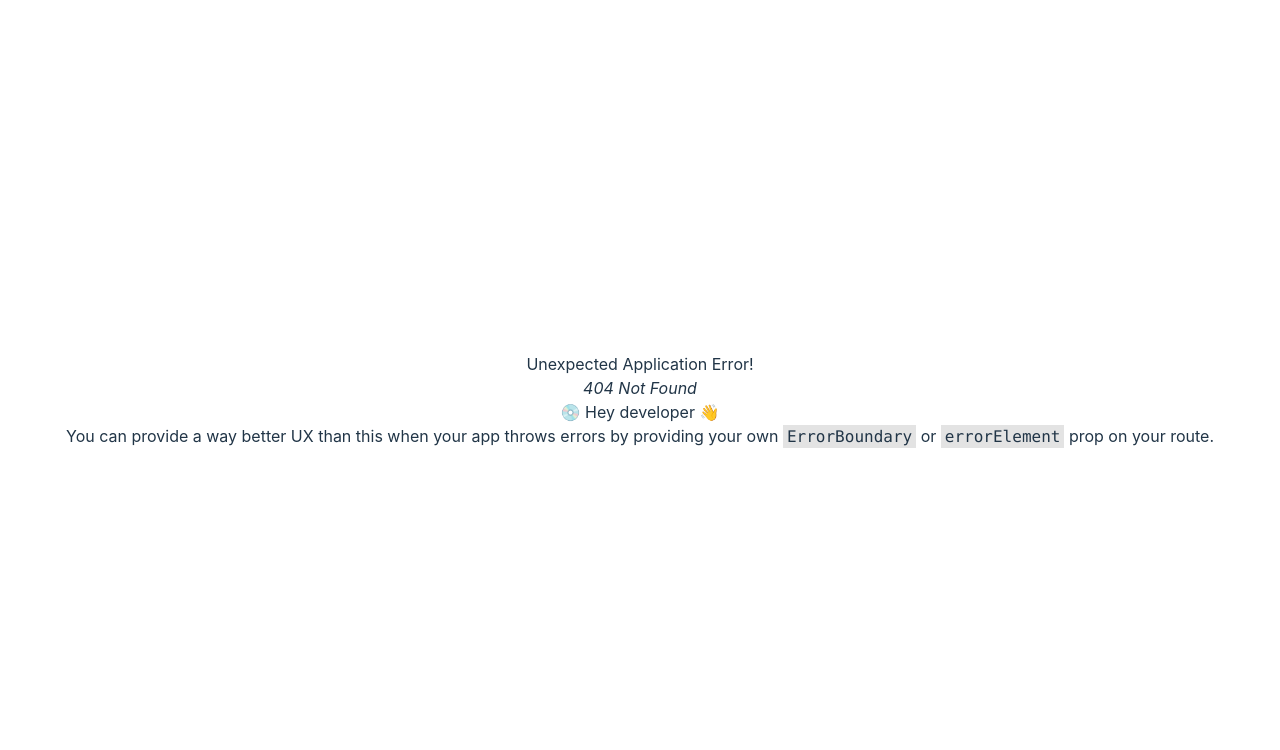
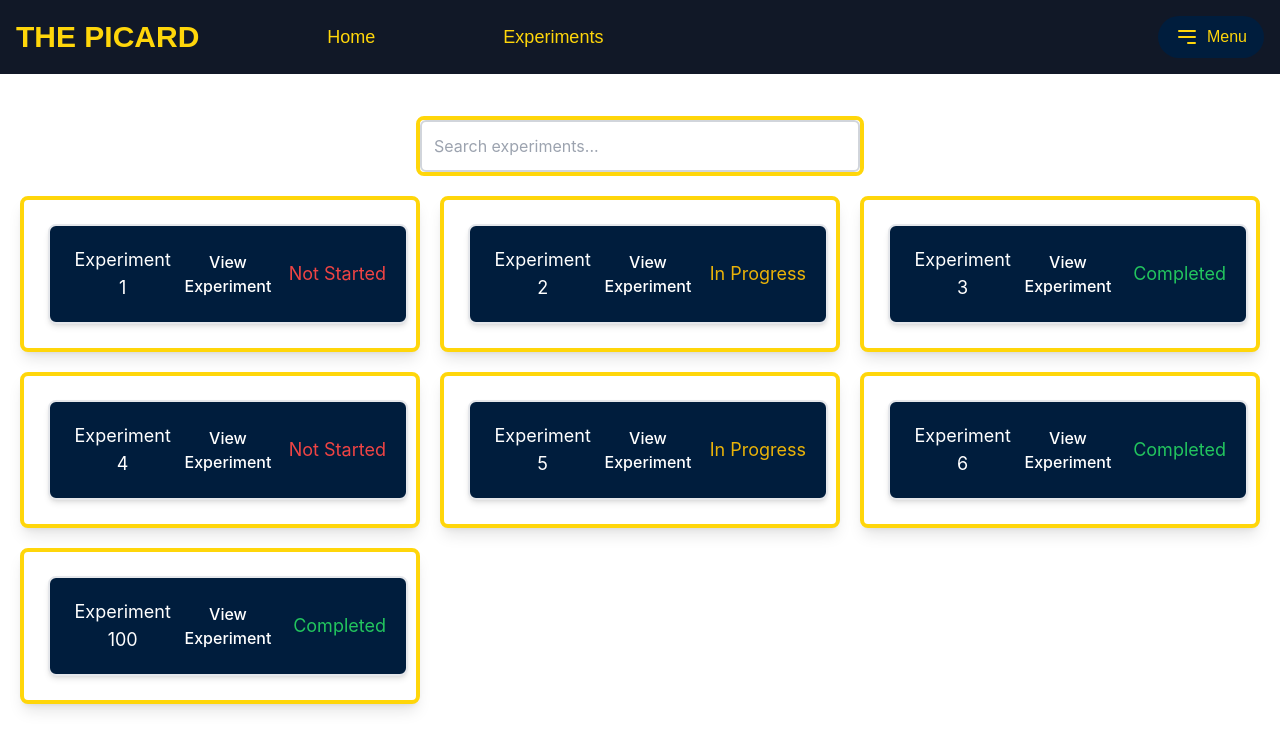
Before and after one commit to ThePICARDProject/481-FrontEnd, a React (Vite) app in the folder picard/: page /history in a window 1280 px wide. Before the commit this address had no page. Shown: the top 750 px of the page. Built offline with nearby package versions, Linux system fonts and the light colour scheme; a web font is replaced by a local one.

Commit message:
history page and updated routing

```diff
--- a/picard/src/App.jsx
+++ b/picard/src/App.jsx
@@ -9,6 +9,7 @@ import LandingPage from "./routes/landing_page";
 import Home from "./routes/home";
 import Experiment from "./routes/Experiment";
 import DataVisualization from "./routes/data_visualization";
+import History from "./routes/history";
 
 const router = createBrowserRouter([
   {
@@ -39,6 +40,10 @@ const router = createBrowserRouter([
     path: "/data-visualization",
     element: <DataVisualization />,
   },
+  {
+    path: "/history",
+    element: <History />,
+  },
 ]);
 
 function App() {
--- a/picard/src/routes/forgot-password.jsx
+++ b/picard/src/routes/forgot-password.jsx
@@ -1,7 +1,7 @@
 import React from "react";
 import pulsarBg from "../assets/pulsar_background.jpg";
 import logo from "../assets/PICARD_logo.png";
-import "../assets/css/LandingPages.css";
+import "../assets/css/landingPages.css";
 
 function ForgotPassword() {
   return (
--- /dev/null
+++ b/picard/src/routes/history.jsx
@@ -0,0 +1,59 @@
+import React, { useState } from 'react';
+import ExperimentCard from '../components/experimentcard/experimentcard';
+import Header from '../components/header/header';
+
+function History() {
+    const [searchQuery, setSearchQuery] = useState('');
+
+    const experiments = [
+        { name: 'Experiment 1', link: 'http://example.com/1', state: '1' },
+        { name: 'Experiment 2', link: 'http://example.com/2', state: '2' },
+        { name: 'Experiment 3', link: 'http://example.com/3', state: '3' },
+        { name: 'Experiment 4', link: 'http://example.com/3', state: '1' },
+        { name: 'Experiment 5', link: 'http://example.com/3', state: '2' },
+        { name: 'Experiment 6', link: 'http://example.com/3', state: '3' },
+        { name: 'Experiment 100', link: 'http://example.com/3', state: '3' },
+    ];
+
+    // Filter experiments based on the search query
+    const filteredExperiments = experiments.filter(experiment =>
+        experiment.name.toLowerCase().includes(searchQuery.toLowerCase())
+    );
+
+    return (
+        <>
+            <Header />
+            <div className="p-5 flex flex-col items-center">
+                {/* Search bar */}
+                <div className="mb-5 mt-5 w-full max-w-md border-4 rounded-lg border-[#FFD60A]">
+                    <input
+                        type="text"
+                        className="w-full p-3 border-2 border-gray-300 rounded-md focus:outline-none focus:ring-2 focus:ring-[#FFD60A]"
+                        placeholder="Search experiments..."
+                        value={searchQuery}
+                        onChange={(e) => setSearchQuery(e.target.value)}
+                    />
+                </div>
+
+                {/* Experiment cards */}
+                <div className="w-full grid grid-cols-1 gap-5 md:grid-cols-2 lg:grid-cols-3">
+                    {filteredExperiments.length > 0 ? (
+                        filteredExperiments.map((experiment, index) => (
+                            <div key={index} className="p-4 border-4 rounded-lg border-[#FFD60A] bg-white shadow-lg">
+                                <ExperimentCard
+                                    experimentName={experiment.name}
+                                    link={experiment.link}
+                                    experimentState={experiment.state}
+                                />
+                            </div>
+                        ))
+                    ) : (
+                        <p className="col-span-full text-center text-gray-500">No experiments found.</p>
+                    )}
+                </div>
+            </div>
+        </>
+    );
+}
+
+export default History;
--- a/picard/src/routes/login.jsx
+++ b/picard/src/routes/login.jsx
@@ -2,7 +2,7 @@ import React from "react";
 import pulsarBg from "../assets/pulsar_background.jpg";
 import logo from "../assets/PICARD_logo.png";
 import "../App.css";
-import "../assets/css/LandingPages.css";
+import "../assets/css/landingPages.css";
 
 function LoginPage() {
   return (
--- a/picard/src/routes/sign-up.jsx
+++ b/picard/src/routes/sign-up.jsx
@@ -1,7 +1,7 @@
 import React from "react";
 import pulsarBg from "../assets/pulsar_background.jpg";
 import logo from "../assets/PICARD_logo.png";
-import "../assets/css/LandingPages.css";
+import "../assets/css/landingPages.css";
 
 function SignUp() {
   return (
```
